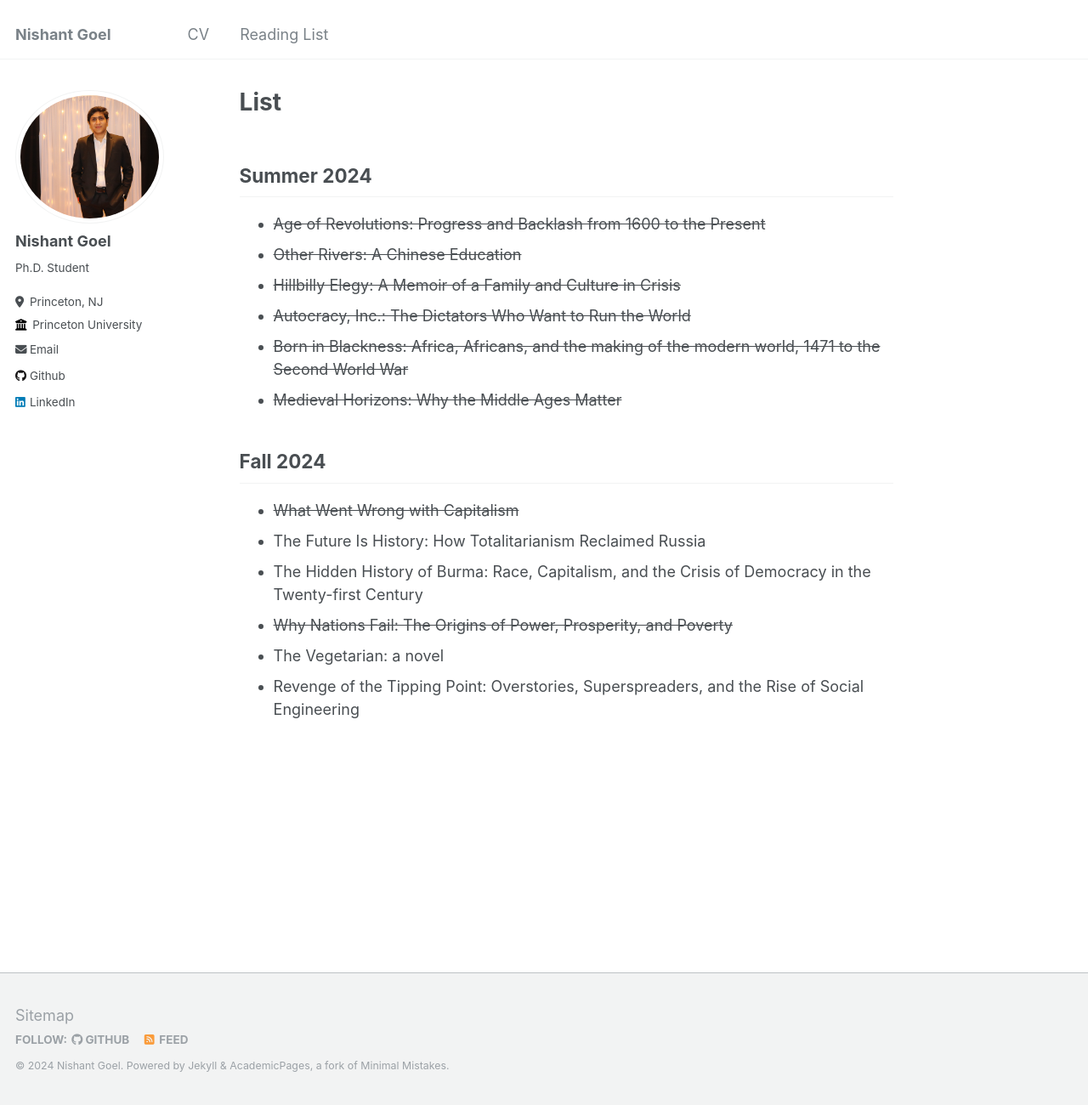
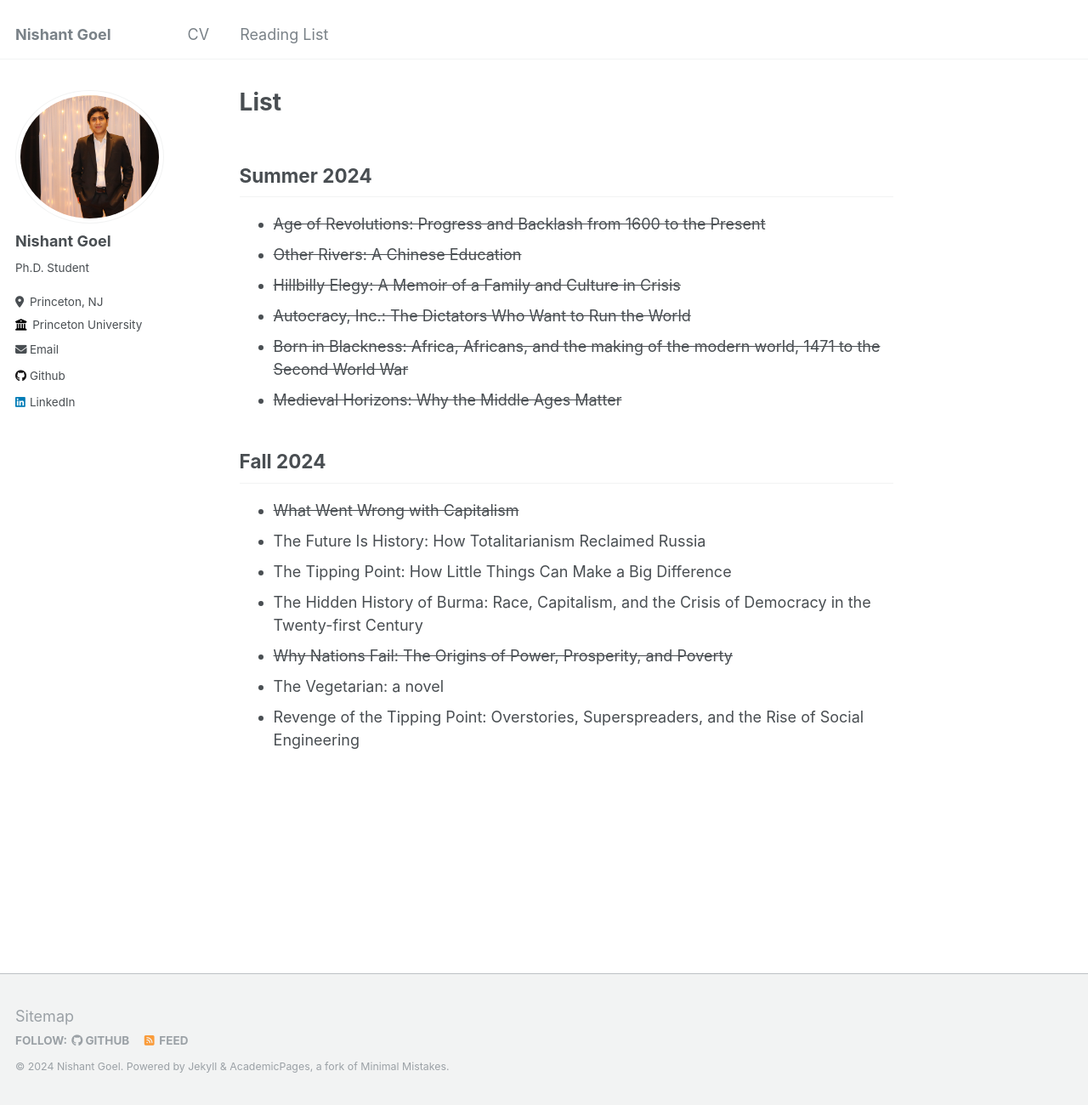
Before and after one commit to nish-goel/nish-goel.github.io, a Jekyll site: the page built from _pages/markdown.md, in a window 1280 px wide and 1300 px high. Shown: the whole window at 85% size. Built offline with Jekyll 4.4.1, drawn with Linux system fonts in a browser that asks for light colours.

Commit message:
Update markdown.md

```diff
--- a/_pages/markdown.md
+++ b/_pages/markdown.md
@@ -19,6 +19,7 @@ redirect_from:
 ## Fall 2024
 * ~~What Went Wrong with Capitalism~~
 * The Future Is History: How Totalitarianism Reclaimed Russia
+* The Tipping Point: How Little Things Can Make a Big Difference
 * The Hidden History of Burma: Race, Capitalism, and the Crisis of Democracy in the Twenty-first Century
 * ~~Why Nations Fail: The Origins of Power, Prosperity, and Poverty~~
 * The Vegetarian: a novel
```
